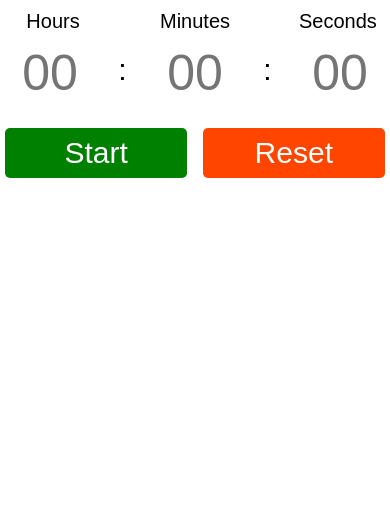
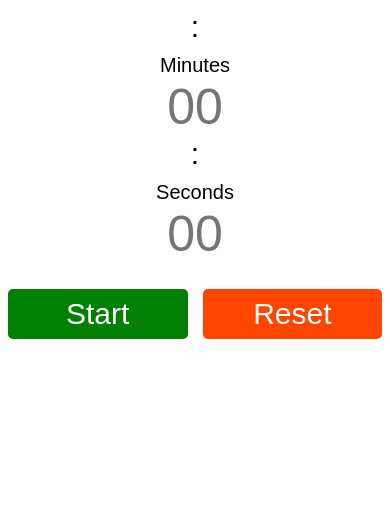
Before and after one commit to mekanhaji/Countdown-Time, a plain HTML site: page index.html in a window 390 px wide. Shown: the part 329-844 px from the top of the page. Drawn offline with Linux system fonts and the light colour scheme.

Commit message:
UPDATE mobli responsive

```diff
--- a/index.html
+++ b/index.html
@@ -5,7 +5,7 @@
     <meta name="viewport" content="width=device-width, initial-scale=1.0" />
     <meta http-equiv="X-UA-Compatible" content="ie=edge" />
     <link rel="manifest" href="manifest.json" />
-        <link rel="shortcut icon" href="src/icon.svg" >
+    <link rel="shortcut icon" href="src/icon.svg" />
     <link rel="stylesheet" href="./src/styles.css" />
     <title>Countdown Timer</title>
   </head>
@@ -13,13 +13,9 @@
     <div class="container">
       <span class="container__title">Countdown Timer</span>
 
-            <div class="container__labels">
+      <div class="container__groups">
+        <div class="container__group">
           <p class="container__labels--label">Hours</p>
-                <p class="container__labels--label">Minutes</p>
-                <p class="container__labels--label">Seconds</p>
-            </div>
-
-            <div class="container__inputs">
           <input
             placeholder="00"
             type="number"
@@ -28,7 +24,12 @@
             type="text"
             class="container__inputs--time hour"
           />
+        </div>
+
         <p class="container__inputs--colon">:</p>
+
+        <div class="container__group">
+          <p class="container__labels--label">Minutes</p>
           <input
             placeholder="00"
             type="number"
@@ -37,7 +38,12 @@
             type="text"
             class="container__inputs--time minute"
           />
+        </div>
+
         <p class="container__inputs--colon">:</p>
+
+        <div class="container__group">
+          <p class="container__labels--label">Seconds</p>
           <input
             placeholder="00"
             type="number"
@@ -47,6 +53,8 @@
             class="container__inputs--time second"
           />
         </div>
+      </div>
+
       <div class="container__btns">
         <button class="btn start">Start</button>
         <button class="btn stop">Stop</button>
--- a/src/styles.css
+++ b/src/styles.css
@@ -5,7 +5,7 @@
     padding: 0;
 }
 body {
-    height: 85vh;
+    height: 100dvb;
     display: flex;
     flex-direction: column;
     justify-content: center;
@@ -14,11 +14,11 @@ body {
     font-family: sans-serif;
 }
 .container {
-    height: 200px;
     width: 500px;
     display: flex;
     flex-direction: column;
     gap: 10px;
+    margin-inline: 2%;
 }
 
 .container__title {
@@ -49,6 +49,7 @@ body {
     width: 90px;
     height: 50px;
     outline: none;
+    align-self: center;
 }
 input::-webkit-outer-spin-button,
 input::-webkit-inner-spin-button,
@@ -82,6 +83,17 @@ input[type="number"] {
     background: orangered;
 }
 
+.container__groups {
+    display: flex;
+    flex-direction: column;
+    align-items: center;
+}
+
+.container__group {
+    display: flex;
+    flex-direction: column;
+}
+
 @media screen and (max-width: 400px) {
     body {
         flex-direction: row;
@@ -95,4 +107,14 @@ input[type="number"] {
     .container__labels--label {
         font-size: 20px;
     }
+
 }
+
+@media screen and (min-width: 450px) {
+    .container__groups {
+        display: flex;
+        flex-direction: row;
+        align-items: center;
+        justify-content: space-between;
+    }
+}
```
Lines whose indentation alone changed are shown as unchanged.
